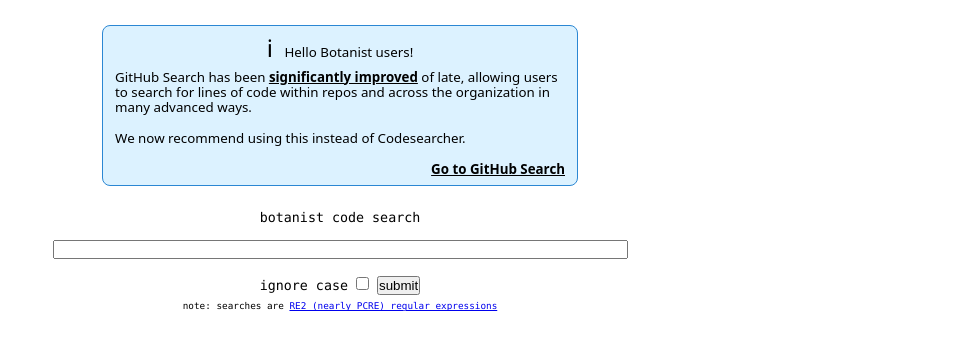
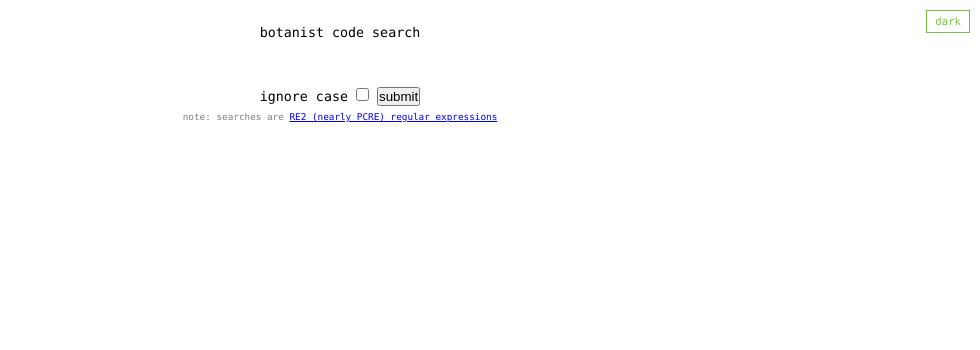
Before and after one commit to sproutsocial/botanist, a Django app: page / in a window 1280 px wide. Shown: the top 350 px of the page, without its empty margins (300-1280 px from the left). Run offline with Django 3.2, Linux system fonts and the light colour scheme.

Commit message:
Add dark mode. Refactor colors a bit.

```diff
--- a/webapp/ui/static/ui.css
+++ b/webapp/ui/static/ui.css
@@ -1,17 +1,77 @@
-/* Remove the stupid outer glow in Webkit */
-input:focus
-{
-	outline:0;
+/* CSS Custom Properties */
+:root {
+    --font-mono: 'SF Mono', 'Consolas', 'Monaco', 'Courier New', monospace;
+
+    /* Colors */
+    --bg: #fff;
+    --bg-input: #fff;
+    --bg-target: #eee;
+    --bg-highlight: #c0e8a0;
+    --bg-repo-header: #7ac143;
+
+    --text: #000;
+    --text-muted: gray;
+    --text-code: #666;
+    --text-lineno: #bbb;
+    --text-search-box: #55862f;
+    --text-repo-header: #fff;
+
+    --border: #7ac143;
+    --border-input: initial;
+
+    --link-nav: #52802c;
+    --link-nav-hover: gray;
+
+    --btn-border: #7ac143;
+    --btn-text: #7ac143;
+    --btn-hover-bg: #7ac143;
+    --btn-hover-text: #fff;
 }
 
+body.dark-mode {
+    color-scheme: dark;
+    --bg: #1a1a1a;
+    --bg-input: #2d2d2d;
+    --bg-target: #2d2d2d;
+    --bg-highlight: #3d5c2a;
+    --bg-repo-header: #3d5c2a;
+
+    --text: #e0e0e0;
+    --text-muted: #888;
+    --text-code: #b0b0b0;
+    --text-lineno: #555;
+    --text-search-box: #7ac143;
+    --text-repo-header: #fff;
+
+    --border: #3d5c2a;
+    --border-input: #444;
+
+    --link-nav: #7ac143;
+    --link-nav-hover: #9d9;
+
+    --btn-border: #7ac143;
+    --btn-text: #7ac143;
+    --btn-hover-bg: #7ac143;
+    --btn-hover-text: #1a1a1a;
+}
+
+/* Base */
 * {
     margin: 0;
     padding: 0;
 }
 
-/* inherit link style from wherever we are, so linkified source
-code with syntax highlighting doesn't turn into ugly
-*/
+html, body, .container {
+    height: 100%;
+    background-color: var(--bg);
+    color: var(--text);
+}
+
+input:focus {
+    outline: 0;
+}
+
+/* Links */
 a.source-code-link {
     color: inherit;
     font: inherit;
@@ -19,78 +79,27 @@ a.source-code-link {
 }
 
 a.source-code-link:hover {
-    background-color: #c0e8a0;
+    background-color: var(--bg-highlight);
 }
 
 a.reponame-nav {
-    color: #52802c;
+    color: var(--link-nav);
     font-size: 10pt;
 }
 
 a.reponame-nav:hover {
-    color: gray;
+    color: var(--link-nav-hover);
 }
 
-a.reponame-nav:visited{
-    color: #52802c;
+a.reponame-nav:visited {
+    color: var(--link-nav);
 }
 
-html, body, .container {
-    height: 100%;
-}
-
-#search-main {
-    display: block;
-    text-align: center;
-    font-family: 'Consolas', 'Monaco', 'Courier New', monospace;
-    font-size: 10pt;
-}
-
-#search-box {
-    font-family: 'Consolas', 'Monaco', 'Courier New', monospace;
-    font-size: 10pt;
-    color: #55862f;
-}
-
-#search-box-display {
-    padding: 1px;
-}
-
-#search-help {
-    display: block;
-    text-align: center;
-    font-size: 7pt;
-    font-family: 'Consolas', 'Monaco', 'Courier New', monospace;
-    color: black;
-    padding: 5px;
-}
-
+/* Layout */
 .container:before {
     content: '';
     height: 100%;
     float: left;
-}
-
-.header {
-    border-left: 2px #7ac143 solid;
-    margin-left: 0;
-    padding: 5px;
-    font-family: 'Consolas', 'Monaco', 'Courier New', monospace;
-    font-size: 10pt;
-}
-
-.content {
-    position: relative;
-    z-index: 1;
-    font-family: 'Consolas', 'Monaco', 'Courier New', monospace;
-    font-size: 10pt;
-    border-top: 2px #7ac143 solid;
-}
-
-.content:after {
-    content: '';
-    clear: both;
-    display: block;
 }
 
 .wrapper {
@@ -103,10 +112,64 @@ html, body, .container {
     height: 100%;
 }
 
-#search-form-container {
-    margin-top:5px;
+/* Search page - main */
+#search-main {
+    display: block;
+    text-align: center;
+    font-family: var(--font-mono);
+    font-size: 10pt;
 }
 
+#search-box {
+    font-family: var(--font-mono);
+    font-size: 10pt;
+    color: var(--text-search-box);
+    background-color: var(--bg-input);
+    border: 1px solid var(--border-input);
+}
+
+#search-box-display {
+    padding: 1px;
+}
+
+#search-help {
+    display: block;
+    text-align: center;
+    font-size: 7pt;
+    font-family: var(--font-mono);
+    color: var(--text-muted);
+    padding: 5px;
+}
+
+#search-form-container {
+    margin-top: 5px;
+}
+
+/* Header */
+.header {
+    border-left: 2px solid var(--border);
+    margin-left: 0;
+    padding: 5px;
+    font-family: var(--font-mono);
+    font-size: 10pt;
+}
+
+/* Content */
+.content {
+    position: relative;
+    z-index: 1;
+    font-family: var(--font-mono);
+    font-size: 10pt;
+    border-top: 2px solid var(--border);
+}
+
+.content:after {
+    content: '';
+    clear: both;
+    display: block;
+}
+
+/* Search results */
 .search-results {
     padding: 0;
     overflow: auto;
@@ -163,21 +251,21 @@ code {
     border-radius: 1px;
 }
 
-:target {
-   background: #eeeeee;
+/* Theme toggle button */
+#theme-toggle {
+    position: fixed;
+    top: 10px;
+    right: 10px;
+    background: none;
+    border: 1px solid var(--btn-border);
+    color: var(--btn-text);
+    font-family: var(--font-mono);
+    font-size: 8pt;
+    padding: 4px 8px;
+    cursor: pointer;
 }
 
-img.vcs_loc {
-    width: 13px;
-    height: 13px;
+#theme-toggle:hover {
+    background-color: var(--btn-hover-bg);
+    color: var(--btn-hover-text);
 }
-
-.vcs_loc_text {
-    font-size:7pt;
-}
-
-.error {
-    margin-top: 8px;
-    font-size: 8pt;
-    color: red;
-}
--- a/webapp/ui/templates/index.html
+++ b/webapp/ui/templates/index.html
@@ -3,22 +3,24 @@
 <link rel="shortcut icon" type="image/x-icon" href="{% static 'favicon.ico' %}" />
 <!-- other browsers -->
 <link rel="icon" type="image/x-icon" href="{% static 'favicon.ico' %}" />
+<button id="theme-toggle" onclick="toggleTheme()">dark</button>
+<script>
+function toggleTheme() {
+    const isDark = document.body.classList.toggle('dark-mode');
+    localStorage.setItem('theme', isDark ? 'dark' : 'light');
+    document.getElementById('theme-toggle').textContent = isDark ? 'light' : 'dark';
+}
+(function() {
+    const saved = localStorage.getItem('theme');
+    const prefersDark = window.matchMedia('(prefers-color-scheme: dark)').matches;
+    if (saved === 'dark' || (!saved && prefersDark)) {
+        document.body.classList.add('dark-mode');
+        document.getElementById('theme-toggle').textContent = 'light';
+    }
+})();
+</script>
 <div id="spacer" style="padding-top: 25px;"></div>
 <div id="search-main">
-    <div style="width:450px;font-family:system-ui,-apple-system,BlinkMacSystemFont,'Segoe UI',Roboto,Oxygen,Ubuntu,Cantarell,'Fira Sans','Droid Sans','Helvetica Neue',sans-serif;line-height:1.15;border:1px solid rgb(43, 135, 211);background-color:rgb(220, 242, 255);border-radius:8px;padding:8px 12px;margin:0 auto 24px;">
-        <div style="margin-bottom:8px">
-            <span style="font-size:24px;margin-right:8px;">&#x2139;</span>
-            Hello Botanist users!
-        </div>
-        <div style="text-align:left;margin-bottom:16px">
-            GitHub Search has been <a target="_blank" href="https://github.blog/changelog/2022-11-09-introducing-an-all-new-code-search-and-code-browsing-experience/" style="color:inherit;font-weight:bold;">significantly improved</a>
-            of late, allowing users to search for lines of code within repos and across the organization in many advanced ways.<br><br>
-            We now recommend using this instead of Codesearcher.
-        </div>
-        <div style="text-align:right">
-            <a href="https://github.com/search?q=org%3Asproutsocial%20&type=code" style="color:inherit;font-weight:bold;text-align:right">Go to GitHub Search</a>
-        </div>
-    </div>
     botanist code search<br><br>
 
     <form action="/search/" method="get">
```
Also changed, not shown: other parts of webapp/ui/static/ui.css (+35 -10 lines), webapp/ui/templates/search.html (+17 -1 lines).
